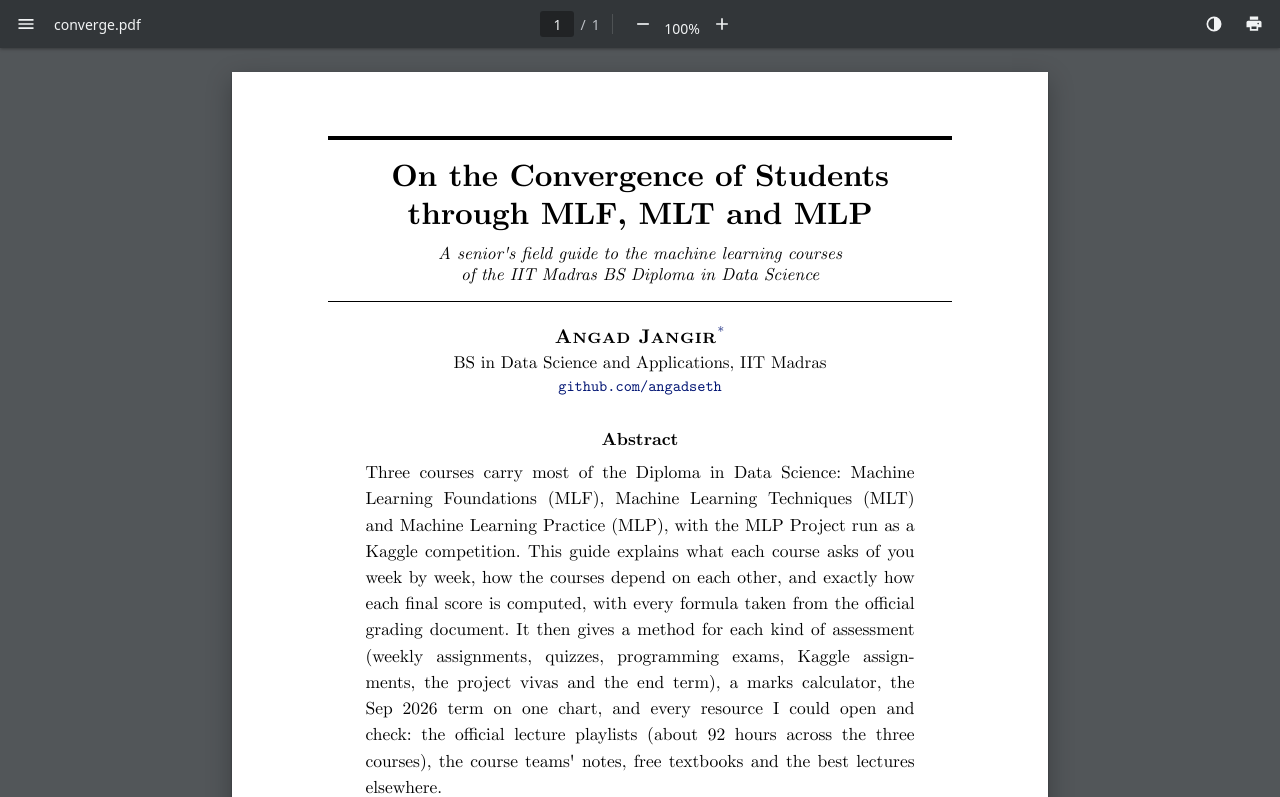
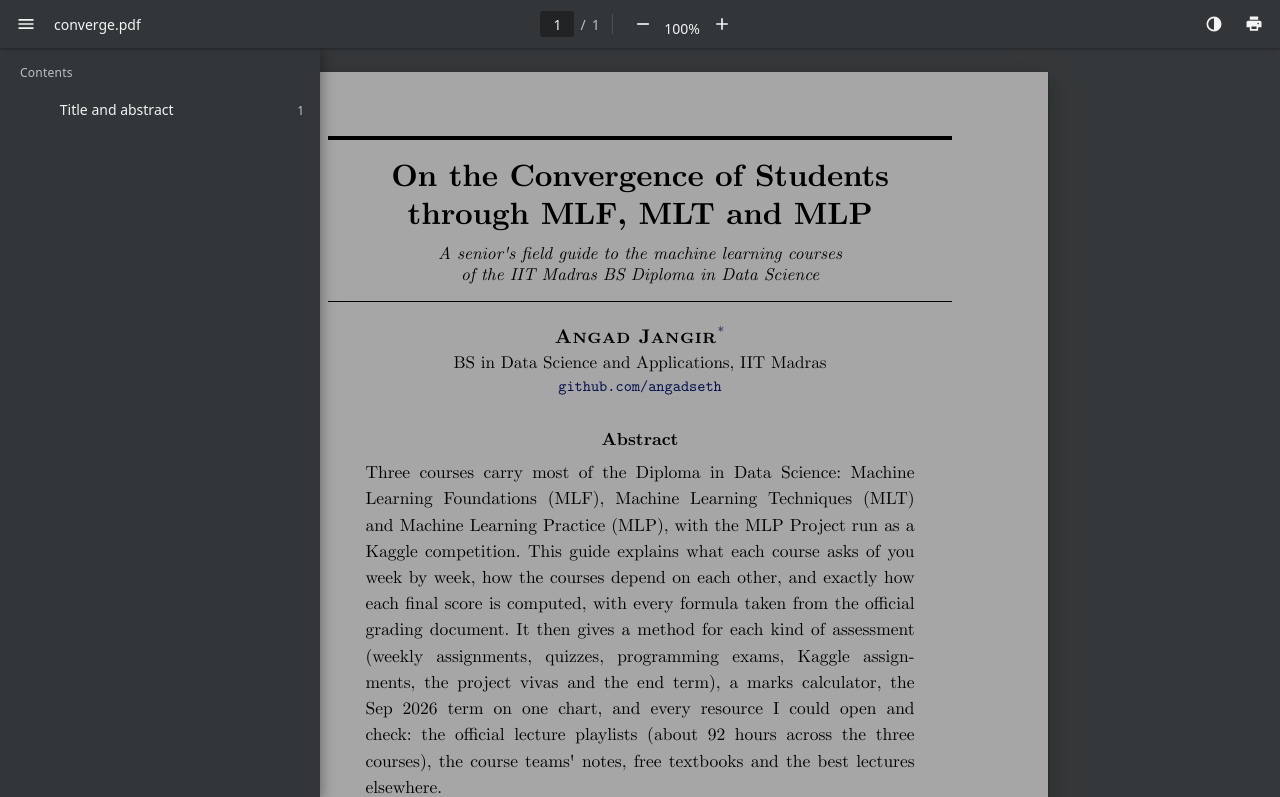
Before and after one commit to angadseth/converge, a plain HTML site: page index.html in a window 1280 px wide. Both pictures are taken after a click on the button "Contents". Shown: the top 797 px of the page. Drawn offline with Linux system fonts and the light colour scheme; some packages are replaced by stand-ins of ours; a script that the page names is missing.

Commit message:
Viewer chrome: page counter, contents drawer, zoom, theme, print

```diff
--- /dev/null
+++ b/assets/js/viewer.js
@@ -0,0 +1,139 @@
+/* The PDF-viewer chrome: page counter, contents drawer, zoom, theme and print. */
+(function () {
+  "use strict";
+
+  var doc = document.documentElement;
+  var sheets = Array.prototype.slice.call(document.querySelectorAll(".sheet"));
+  var pageInput = document.getElementById("page-input");
+  var pageCount = document.getElementById("page-count");
+  var outline = document.getElementById("outline");
+  var outlineBtn = document.getElementById("outline-btn");
+  var outlineList = document.getElementById("outline-list");
+  var scrim = document.getElementById("scrim");
+  var progress = document.querySelector(".bar__progress");
+
+  function store(k, v) { try { if (v === null) localStorage.removeItem(k); else localStorage.setItem(k, v); } catch (e) {} }
+  function read(k) { try { return localStorage.getItem(k); } catch (e) { return null; } }
+
+  /* ---------- pages ---------- */
+  pageCount.textContent = sheets.length;
+  pageInput.max = sheets.length;
+  sheets.forEach(function (s, i) {
+    s.setAttribute("data-page", i + 1);
+    var folio = s.querySelector(".sheet__folio");
+    if (folio) folio.textContent = i + 1;
+  });
+
+  var current = 1;
+  function setCurrent(n) {
+    if (n === current) return;
+    current = n;
+    if (document.activeElement !== pageInput) pageInput.value = n;
+    var links = outlineList.querySelectorAll("a[data-page]");
+    for (var i = 0; i < links.length; i++) {
+      links[i].setAttribute("aria-current", links[i].getAttribute("data-page") === String(n) && links[i].classList.contains("top") ? "true" : "false");
+    }
+  }
+
+  var ticking = false;
+  function onScroll() {
+    if (ticking) return;
+    ticking = true;
+    requestAnimationFrame(function () {
+      ticking = false;
+      var mid = window.innerHeight * 0.35, n = 1;
+      for (var i = 0; i < sheets.length; i++) {
+        if (sheets[i].getBoundingClientRect().top <= mid) n = i + 1; else break;
+      }
+      setCurrent(n);
+      var max = document.documentElement.scrollHeight - window.innerHeight;
+      if (progress) progress.style.setProperty("--read", max > 0 ? Math.min(1, window.scrollY / max) : 0);
+    });
+  }
+  window.addEventListener("scroll", onScroll, { passive: true });
+  window.addEventListener("resize", onScroll);
+
+  function goToPage(n) {
+    n = Math.max(1, Math.min(sheets.length, n | 0));
+    var s = sheets[n - 1];
+    if (s) s.scrollIntoView({ behavior: matchMedia("(prefers-reduced-motion: reduce)").matches ? "auto" : "smooth", block: "start" });
+  }
+  pageInput.addEventListener("change", function () { goToPage(parseInt(pageInput.value, 10)); });
+  pageInput.addEventListener("keydown", function (e) { if (e.key === "Enter") { goToPage(parseInt(pageInput.value, 10)); pageInput.blur(); } });
+
+  /* ---------- contents drawer, built from the section headings ---------- */
+  function buildOutline() {
+    var html = "";
+    sheets.forEach(function (s, i) {
+      var page = i + 1;
+      var heads = s.querySelectorAll("h1.title, h2.sec, h3.subsec");
+      if (!heads.length) return;
+      heads.forEach(function (h) {
+        if (!h.id) return;
+        var isSub = h.classList.contains("subsec");
+        var numEl = h.querySelector(".sec__n, .subsec__n");
+        var num = numEl ? numEl.textContent.trim() : "";
+        var text = h.classList.contains("title") ? "Title and abstract" : (h.getAttribute("data-short") || h.textContent.replace(num, "").trim());
+        html += '<li class="' + (isSub ? "sub" : "") + '"><a href="#' + h.id + '" data-page="' + page + '" class="' + (isSub ? "" : "top") + '">' +
+          '<span class="num">' + num + "</span><span>" + text + '</span><span class="pg">' + page + "</span></a></li>";
+      });
+    });
+    outlineList.innerHTML = html;
+  }
+  buildOutline();
+
+  function setOutline(open) {
+    outline.hidden = false; scrim.hidden = false;
+    outline.classList.toggle("is-open", open);
+    scrim.classList.toggle("is-on", open && window.innerWidth < 1500);
+    outlineBtn.setAttribute("aria-expanded", open ? "true" : "false");
+    if (!open) setTimeout(function () { if (!outline.classList.contains("is-open")) { outline.hidden = true; scrim.hidden = true; } }, 220);
+    else { var a = outline.querySelector('a[aria-current="true"]') || outline.querySelector("a"); if (a) a.focus({ preventScroll: true }); }
+  }
+  outlineBtn.addEventListener("click", function () { setOutline(!outline.classList.contains("is-open")); });
+  scrim.addEventListener("click", function () { setOutline(false); });
+  outlineList.addEventListener("click", function (e) { if (e.target.closest("a") && window.innerWidth < 1500) setOutline(false); });
+  document.addEventListener("keydown", function (e) {
+    if (e.key === "Escape" && outline.classList.contains("is-open")) { setOutline(false); outlineBtn.focus(); }
+  });
+
+  /* ---------- zoom (changes the paper's type size, like a PDF viewer's zoom) ---------- */
+  var zoomLevels = [0.8, 0.9, 1, 1.1, 1.2, 1.3, 1.4];
+  var zoom = parseFloat(read("converge.zoom")) || 1;
+  var zoomLabel = document.getElementById("zoom-level");
+  function applyZoom(z) {
+    zoom = z;
+    doc.style.setProperty("--zoom", z);
+    zoomLabel.textContent = Math.round(z * 100) + "%";
+    store("converge.zoom", z === 1 ? null : String(z));
+    window.dispatchEvent(new Event("resize"));
+  }
+  function step(dir) {
+    var i = zoomLevels.indexOf(zoom);
+    if (i < 0) i = 2;
+    applyZoom(zoomLevels[Math.max(0, Math.min(zoomLevels.length - 1, i + dir))]);
+  }
+  document.getElementById("zoom-in").addEventListener("click", function () { step(1); });
+  document.getElementById("zoom-out").addEventListener("click", function () { step(-1); });
+  zoomLabel.textContent = Math.round(zoom * 100) + "%";
+
+  /* ---------- theme: device → light → dark → device ---------- */
+  var themeBtn = document.getElementById("theme-btn");
+  var themeLabel = document.getElementById("theme-label");
+  function themeText(t) { return t === "light" ? "Theme: light" : t === "dark" ? "Theme: dark" : "Theme: follows your device"; }
+  function applyTheme(t) {
+    if (t === "light" || t === "dark") doc.setAttribute("data-theme", t); else doc.removeAttribute("data-theme");
+    themeBtn.title = themeText(t); themeLabel.textContent = themeText(t);
+    store("converge.theme", t === "light" || t === "dark" ? t : null);
+  }
+  applyTheme(doc.getAttribute("data-theme") || "auto");
+  themeBtn.addEventListener("click", function () {
+    var t = doc.getAttribute("data-theme") || "auto";
+    applyTheme(t === "auto" ? "light" : t === "light" ? "dark" : "auto");
+  });
+
+  /* ---------- print ---------- */
+  document.getElementById("print-btn").addEventListener("click", function () { window.print(); });
+
+  onScroll();
+})();
--- a/index.html
+++ b/index.html
@@ -88,7 +88,7 @@
 <article class="sheet" id="p1" data-title="Title and abstract">
   <p class="stamp" aria-hidden="true">converge:2609.00001v1 [iitm.ML] 22 Sep 2026</p>
 
-  <h1 class="title">On the Convergence of Students through MLF, MLT and MLP
+  <h1 class="title" id="title">On the Convergence of Students through MLF, MLT and MLP
     <span class="title__sub">A senior's field guide to the machine learning courses of the IIT Madras BS Diploma in Data Science</span>
   </h1>
 
```
